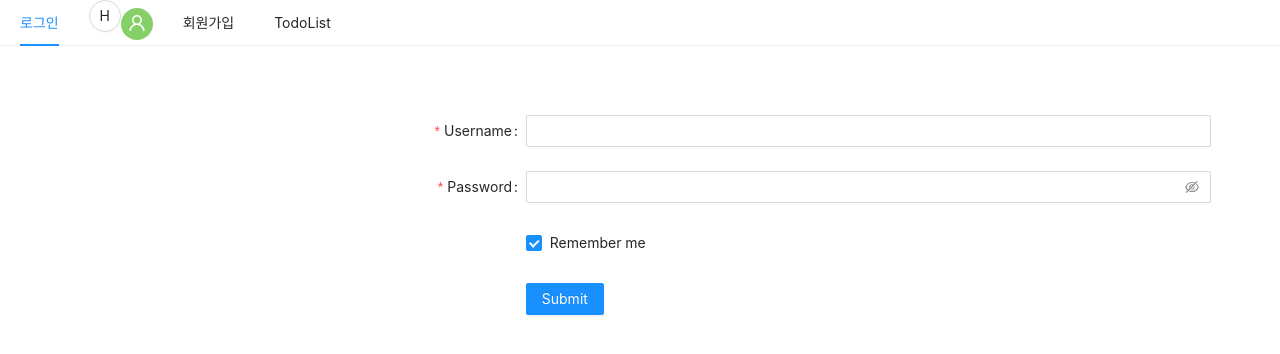
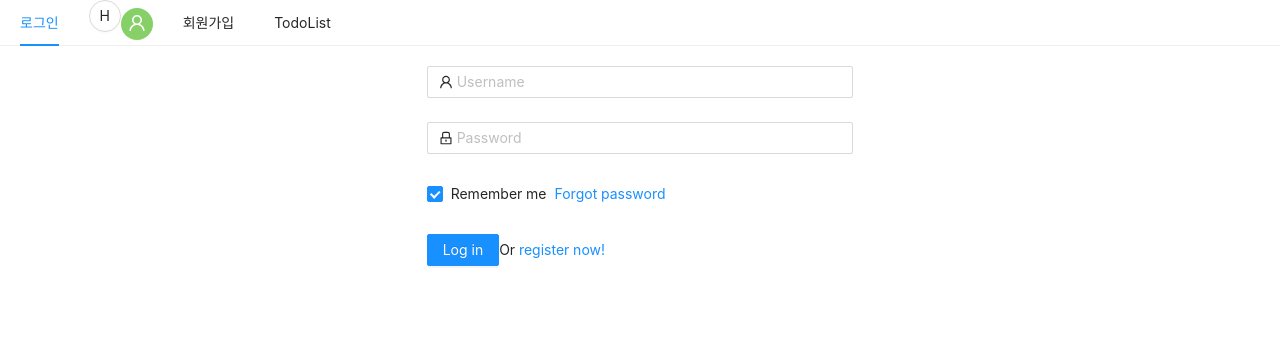
Before and after one commit to FlaSh0211/ToDoList, a React (Create React App) app: page /login in a window 1280 px wide. Shown: the top 354 px of the page. Built offline with nearby package versions, Linux system fonts and the light colour scheme.

Commit message:
로그인, 회원가입 페이지 수정 및 구현 완료

```diff
--- /dev/null
+++ b/src/component/Form/Form.js
@@ -0,0 +1,252 @@
+import React, { useState } from 'react';
+import {
+  Form,
+  Input,
+  Tooltip,
+  Cascader,
+  Select,
+  Row,
+  Col,
+  Checkbox,
+  Button,
+  AutoComplete,
+} from 'antd';
+import { QuestionCircleOutlined } from '@ant-design/icons';
+const { Option } = Select;
+const AutoCompleteOption = AutoComplete.Option;
+const residences = [
+  {
+    value: 'zhejiang',
+    label: 'Zhejiang',
+    children: [
+      {
+        value: 'hangzhou',
+        label: 'Hangzhou',
+        children: [
+          {
+            value: 'xihu',
+            label: 'West Lake',
+          },
+        ],
+      },
+    ],
+  },
+  {
+    value: 'jiangsu',
+    label: 'Jiangsu',
+    children: [
+      {
+        value: 'nanjing',
+        label: 'Nanjing',
+        children: [
+          {
+            value: 'zhonghuamen',
+            label: 'Zhong Hua Men',
+          },
+        ],
+      },
+    ],
+  },
+];
+const formItemLayout = {
+  labelCol: {
+    xs: {
+      span: 24,
+    },
+    sm: {
+      span: 6,
+    },
+    md: {
+        span: 8
+    },
+
+  },
+  wrapperCol: {
+    xs: {
+      span: 24,
+    },
+    sm: {
+      span: 16,
+    },
+    md: {
+        span: 8,
+    },
+  },
+};
+const tailFormItemLayout = {
+  wrapperCol: {
+    xs: {
+      span: 24,
+      offset: 0,
+    },
+    sm: {
+      span: 16,
+      offset: 8,
+    },
+  },
+};
+
+const RegisterForm = () => {
+  const [form] = Form.useForm();
+
+  const onFinish = (values) => {
+    console.log('Received values of form: ', values);
+  };
+
+  const prefixSelector = (
+    <Form.Item name="prefix" noStyle>
+      <Select
+        style={{
+          width: 70,
+        }}
+      >
+        <Option value="86">+86</Option>
+        <Option value="87">+87</Option>
+      </Select>
+    </Form.Item>
+  );
+  const [autoCompleteResult, setAutoCompleteResult] = useState([]);
+
+  const onWebsiteChange = (value) => {
+    if (!value) {
+      setAutoCompleteResult([]);
+    } else {
+      setAutoCompleteResult(['.com', '.org', '.net'].map((domain) => `${value}${domain}`));
+    }
+  };
+
+  const websiteOptions = autoCompleteResult.map((website) => ({
+    label: website,
+    value: website,
+  }));
+  return (
+    <Form style={{marginTop: "20px"}}
+      {...formItemLayout}
+      form={form}
+      name="register"
+      onFinish={onFinish}
+      initialValues={{
+        residence: ['zhejiang', 'hangzhou', 'xihu'],
+        prefix: '86',
+      }}
+      scrollToFirstError
+    >
+      <Form.Item
+        name="email"
+        label="E-mail"
+        rules={[
+          {
+            type: 'email',
+            message: 'The input is not valid E-mail!',
+          },
+          {
+            required: true,
+            message: 'Please input your E-mail!',
+          },
+        ]}
+      >
+        <Input />
+      </Form.Item>
+
+      <Form.Item
+        name="password"
+        label="Password"
+        rules={[
+          {
+            required: true,
+            message: 'Please input your password!',
+          },
+        ]}
+        hasFeedback
+      >
+        <Input.Password />
+      </Form.Item>
+
+      <Form.Item
+        name="confirm"
+        label="Confirm Password"
+        dependencies={['password']}
+        hasFeedback
+        rules={[
+          {
+            required: true,
+            message: 'Please confirm your password!',
+          },
+          ({ getFieldValue }) => ({
+            validator(rule, value) {
+              if (!value || getFieldValue('password') === value) {
+                return Promise.resolve();
+              }
+
+              return Promise.reject('The two passwords that you entered do not match!');
+            },
+          }),
+        ]}
+      >
+        <Input.Password />
+      </Form.Item>
+
+      <Form.Item
+        name="nickname"
+        label={
+          <span>
+            Nickname&nbsp;
+            <Tooltip title="What do you want others to call you?">
+              <QuestionCircleOutlined />
+            </Tooltip>
+          </span>
+        }
+        rules={[
+          {
+            required: true,
+            message: 'Please input your nickname!',
+            whitespace: true,
+          },
+        ]}
+      >
+        <Input />
+      </Form.Item>
+
+      <Form.Item
+        name="phone"
+        label="Phone Number"
+        rules={[
+          {
+            required: true,
+            message: 'Please input your phone number!',
+          },
+        ]}
+      >
+        <Input
+          addonBefore={prefixSelector}
+          style={{
+            width: '100%',
+          }}
+        />
+      </Form.Item>
+
+      <Form.Item
+        name="agreement"
+        valuePropName="checked"
+        rules={[
+          {
+            validator: (_, value) =>
+              value ? Promise.resolve() : Promise.reject('Should accept agreement'),
+          },
+        ]}
+        {...tailFormItemLayout}
+      >
+        <Checkbox>
+          I have read the <a href="">agreement</a>
+        </Checkbox>
+      </Form.Item>
+      <Form.Item {...tailFormItemLayout}>
+        <Button type="primary" htmlType="submit">
+          Register
+        </Button>
+      </Form.Item>
+    </Form>
+  );
+};
+
+export default RegisterForm;
--- a/src/component/NavBar/Navbar.js
+++ b/src/component/NavBar/Navbar.js
@@ -21,7 +21,7 @@
     const { current } = state;
 
     const menu = (
-      <Menu style={{minWidth: "100px"}}>
+      <Menu >
         <Menu.Item style={{minHeight: "20px", fontWeight:"bold"}}>
          프로필 이름
         </Menu.Item>
@@ -33,8 +33,8 @@
       </Menu>
     );
     return (
-        <div style={{width: "100%"}} >
-            <Menu selectedKeys={current} mode="horizontal" style={{width: "100%", margin:"0 auto"}}>
+        <div >
+            <Menu selectedKeys={current} mode="horizontal">
                 <Menu.Item key="login" icon={ null } onClick={handleClick}>
                   로그인
                 </Menu.Item>
@@ -48,7 +48,7 @@
                   H
                 </Button>
                 <Dropdown overlay={menu} placement="bottomLeft" arrow>
-                  <Avatar style={{ backgroundColor: '#87d068', float: 'right', marginTop: "8px", marginRight: "10px"}} icon={<UserOutlined />} />
+                    <Avatar style={{ backgroundColor: '#87d068', float: 'right', marginTop: "8px", marginRight: "10px"}} icon={<UserOutlined />} />
                 </Dropdown>
             </Menu>
         </div>
--- a/src/page/Login/Login.js
+++ b/src/page/Login/Login.js
@@ -1,61 +1,72 @@
 import React from 'react';
-import { Form, Input, Button, Checkbox } from 'antd';
-import 'antd/dist/antd.css'
 
-const layout = {
-    labelCol: { span: 8 },
-    wrapperCol: { span: 16 },
-  };
-  const tailLayout = {
-    wrapperCol: { offset: 8, span: 16 },
+import { Form, Input, Button, Checkbox, Col } from 'antd';
+import { UserOutlined, LockOutlined } from '@ant-design/icons';
+
+const Login = () => {
+  const onFinish = (values) => {
+    console.log('Received values of form: ', values);
   };
 
-const onFinish = values => {
-    console.log('Success:', values);
+  return (
+    <Form
+      name="normal_login"
+      className="login-form"
+      initialValues={{
+        remember: true,
+      }}
+      onFinish={onFinish}
+    >
+        <Col md={{span: 8, offset: 8}} style={{marginTop: "20px"}}>
+            <Form.Item
+            name="username"
+            rules={[
+            {
+                required: true,
+                message: 'Please input your Username!',
+            },
+            ]}
+        >
+            <Input prefix={<UserOutlined className="site-form-item-icon" />} placeholder="Username" />
+        </Form.Item>
+        </Col>
+        <Col md={{span: 8, offset: 8}}>
+            <Form.Item
+            name="password"
+            rules={[
+            {
+                required: true,
+                message: 'Please input your Password!',
+            },
+            ]}
+        >
+            <Input
+            prefix={<LockOutlined className="site-form-item-icon" />}
+            type="password"
+            placeholder="Password"
+            />
+        </Form.Item>
+        </Col>
+        <Col md={{span: 8, offset: 8}}>
+            <Form.Item>
+                <Form.Item name="remember" valuePropName="checked" noStyle>
+                <Checkbox>Remember me</Checkbox>
+                </Form.Item>
+                <a className="login-form-forgot" href="">
+                    Forgot password
+                </a>
+            </Form.Item>
+        </Col>
+        <Col md={{span: 8, offset: 8}}>
+            <Form.Item>
+                <Button type="primary" htmlType="submit" className="login-form-button">
+                Log in
+                </Button>
+                Or <a href="">register now!</a>
+            </Form.Item>
+        </Col>
+    </Form>
+  );
 };
 
-const onFinishFailed = errorInfo => {
-    console.log('Failed:', errorInfo);
-};
-
-const Login = () => {
-    return (
-        <div style={{display: 'flex', margin: "5%",  padding:"5px", overflow: "hidden"}}>
-            <Form style={{width: "80em",marginLeft: "10%"}}
-                {...layout}
-                    name="basic"
-                    initialValues={{ remember: true }}
-                    onFinish={onFinish}
-                    onFinishFailed={onFinishFailed}
-                >
-                <Form.Item style={{justifyContent:"center", textAlign:"center"}}
-                    label="Username"
-                    name="username"
-                    rules={[{ required: true, message: 'Please input your username!' }]}
-                >
-                    <Input />
-                </Form.Item>
-
-                <Form.Item
-                    label="Password"
-                    name="password"
-                    rules={[{ required: true, message: 'Please input your password!' }]}
-                >
-                    <Input.Password/>
-                </Form.Item>
-
-                <Form.Item {...tailLayout} name="remember" valuePropName="checked">
-                    <Checkbox>Remember me</Checkbox>
-                </Form.Item>
-
-                <Form.Item {...tailLayout}>
-                    <Button type="primary" htmlType="submit">
-                        Submit
-                    </Button>
-                </Form.Item>
-            </Form>
-        </div>
-    )
-}
-
 export default Login;
--- a/src/page/Register/Register.js
+++ b/src/page/Register/Register.js
@@ -1,12 +1,9 @@
-import React from 'react';
-import styled from "styled-components"
-import Wrapper from 'component/Wrapper/Wrapper'
-import 'antd/dist/antd.css'
-const Register = () => {
+import React, { useState } from 'react';
+import 'antd/dist/antd.css';
+import RegisterForm from 'component/Form/Form';
+const Register = ()=>{
     return (
-        <div>
-            회원가입
-        </div>
+      <RegisterForm />
     )
 }
 
```
